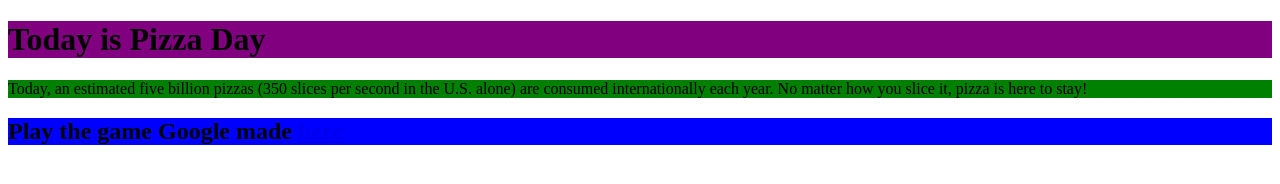
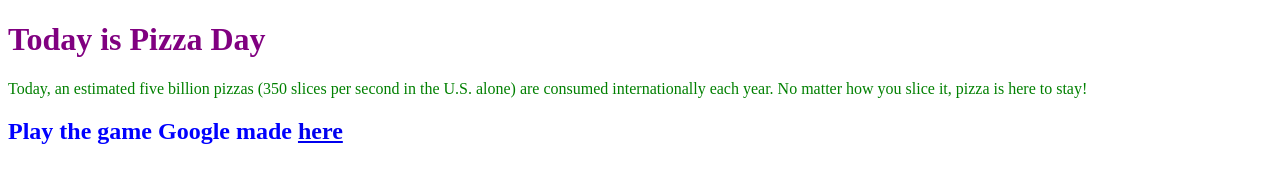
Before and after one commit to KendallDoesCoding/celebrating-pizza, a plain HTML site: page index.html in a window 1280 px wide. Drawn offline with Linux system fonts and the light colour scheme.

Commit message:
want text color not bg

```diff
--- a/styles.css
+++ b/styles.css
@@ -1,11 +1,11 @@
 h1 {
-    background-color: purple;
+    color: purple;
 }
 
 p {
-    background-color: green;
+    color: green;
 }
 
 h2 {
-    background-color: blue;
+    color: blue;
 }
```
